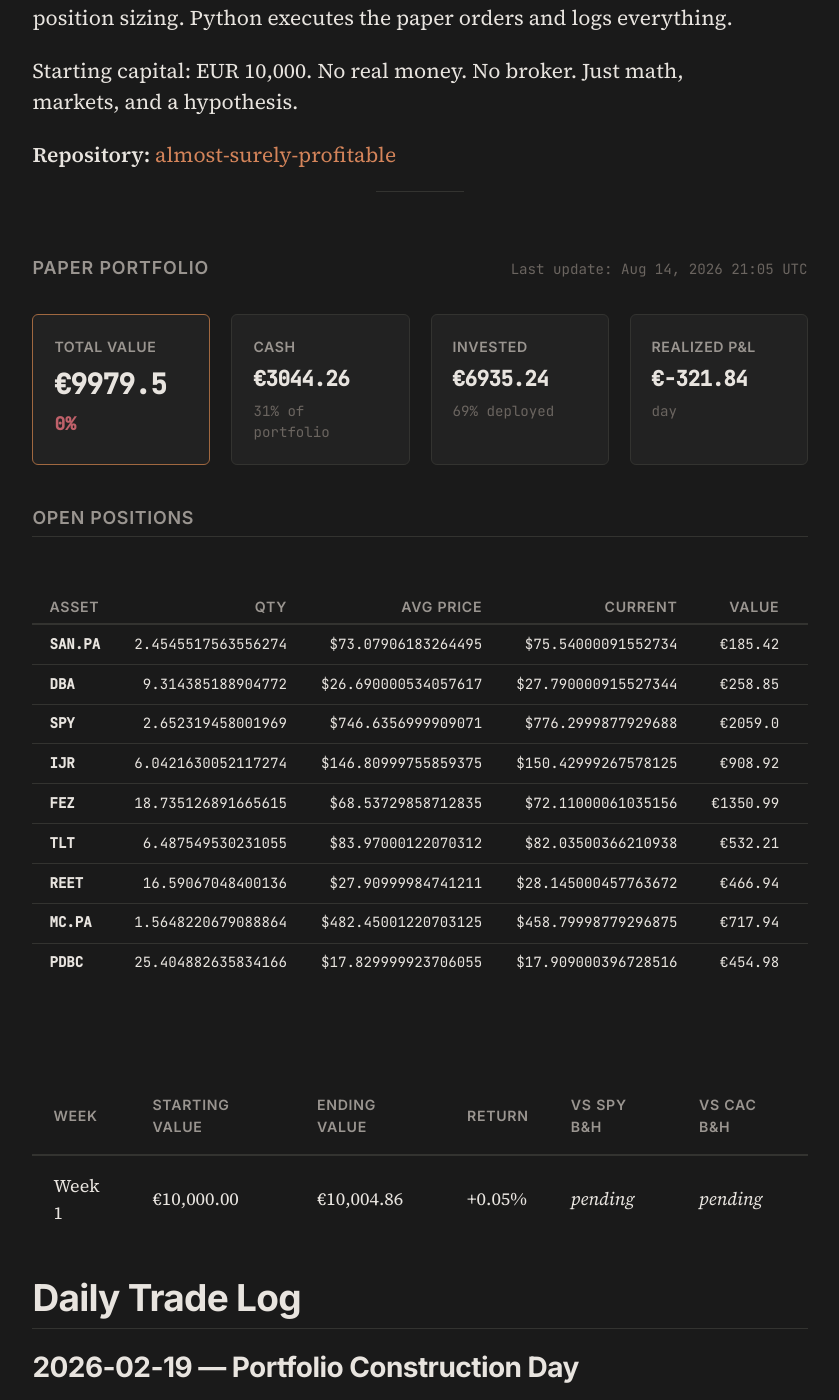
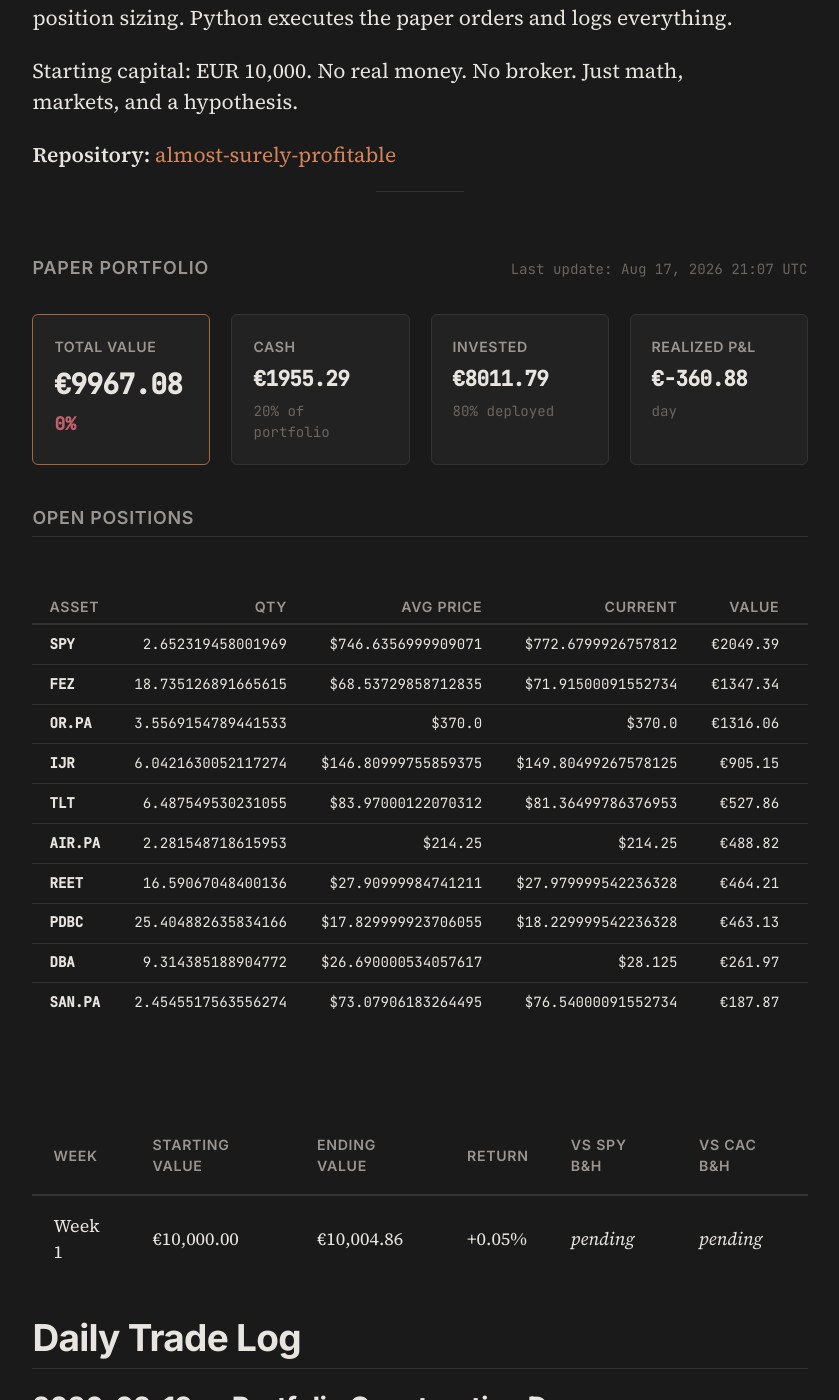
Before and after one commit to Alm0stSurely/alm0stsurely.github.io, a Jekyll site: the page built from trading.md, in a window 1280 px wide and 1400 px high, scrolled down 854 px. Shown: the whole window, without its empty margins (220-1059 px from the left). Built offline with Jekyll 4.4.1, drawn with Linux system fonts in a browser that asks for light colours.

Commit message:
Update portfolio and trading analysis for 2026-08-17

```diff
--- a/_data/portfolio.json
+++ b/_data/portfolio.json
@@ -1,90 +1,99 @@
 {
-  "cash": 3044.2616959583606,
-  "total_realized_pnl": -321.8375564754664,
+  "cash": 1955.287252,
+  "total_realized_pnl": -360.879886,
   "positions": [
     {
+      "ticker": "SPY",
+      "quantity": 2.652319458001969,
+      "avg_price": 746.6356999909071,
+      "current_price": 772.6799926757812,
+      "market_value": 2049.3941793827935,
+      "unrealized_pnl": 69.07778425798983,
+      "unrealized_pnl_pct": 0.03488219580873409
+    },
+    {
+      "ticker": "FEZ",
+      "quantity": 18.735126891665615,
+      "avg_price": 68.53729858712835,
+      "current_price": 71.91500091552734,
+      "market_value": 1347.3366675666537,
+      "unrealized_pnl": 63.28168172482947,
+      "unrealized_pnl_pct": 0.049282688375951525
+    },
+    {
+      "ticker": "OR.PA",
+      "quantity": 3.5569154789441533,
+      "avg_price": 370.0,
+      "current_price": 370.0,
+      "market_value": 1316.0587272093367,
+      "unrealized_pnl": 0.0,
+      "unrealized_pnl_pct": 0.0
+    },
+    {
+      "ticker": "IJR",
+      "quantity": 6.0421630052117274,
+      "avg_price": 146.80999755859375,
+      "current_price": 149.80499267578125,
+      "market_value": 905.1461847416192,
+      "unrealized_pnl": 18.096248697860005,
+      "unrealized_pnl_pct": 0.020400484755761596
+    },
+    {
+      "ticker": "TLT",
+      "quantity": 6.487549530231055,
+      "avg_price": 83.97000122070312,
+      "current_price": 81.36499786376953,
+      "market_value": 527.8594536683488,
+      "unrealized_pnl": -16.900088304524843,
+      "unrealized_pnl_pct": -0.031023023925969864
+    },
+    {
+      "ticker": "AIR.PA",
+      "quantity": 2.281548718615953,
+      "avg_price": 214.25,
+      "current_price": 214.25,
+      "market_value": 488.8218129634679,
+      "unrealized_pnl": 0.0,
+      "unrealized_pnl_pct": 0.0
+    },
+    {
+      "ticker": "REET",
+      "quantity": 16.59067048400136,
+      "avg_price": 27.90999984741211,
+      "current_price": 27.979999542236328,
+      "market_value": 464.2069525477518,
+      "unrealized_pnl": 1.1613418708092809,
+      "unrealized_pnl_pct": 0.0025080507060880556
+    },
+    {
+      "ticker": "PDBC",
+      "quantity": 25.404882635834166,
+      "avg_price": 17.829999923706055,
+      "current_price": 18.229999542236328,
+      "market_value": 463.1309988218245,
+      "unrealized_pnl": 10.16194336314004,
+      "unrealized_pnl_pct": 0.022434078532914077
+    },
+    {
+      "ticker": "DBA",
+      "quantity": 9.314385188904772,
+      "avg_price": 26.690000534057617,
+      "current_price": 28.125,
+      "market_value": 261.9670834379467,
+      "unrealized_pnl": 13.366137771659965,
+      "unrealized_pnl_pct": 0.053765434141196715
+    },
+    {
+      "ticker": "SAN.PA",
       "quantity": 2.4545517563556274,
       "avg_price": 73.07906183264495,
-      "current_price": 75.54000091552734,
-      "ticker": "SAN.PA",
-      "market_value": 185.41684192231335,
-      "unrealized_pnl": 6.040502348173178,
-      "unrealized_pnl_pct": 0.03367502292952358
-    },
-    {
-      "quantity": 9.314385188904772,
-      "avg_price": 26.690000534057617,
-      "current_price": 27.790000915527344,
-      "ticker": "DBA",
-      "market_value": 258.84677292723796,
-      "unrealized_pnl": 10.24582726095122,
-      "unrealized_pnl_pct": 0.041213951272353014
-    },
-    {
-      "quantity": 2.652319458001969,
-      "avg_price": 746.6356999909071,
-      "current_price": 776.2999877929688,
-      "ticker": "SPY",
-      "market_value": 2058.995562869982,
-      "unrealized_pnl": 78.67916774517848,
-      "unrealized_pnl_pct": 0.03973060463412461
-    },
-    {
-      "quantity": 6.0421630052117274,
-      "avg_price": 146.80999755859375,
-      "current_price": 150.42999267578125,
-      "ticker": "IJR",
-      "market_value": 908.9225366198766,
-      "unrealized_pnl": 21.872600576117403,
-      "unrealized_pnl_pct": 0.02465768801435143
-    },
-    {
-      "quantity": 18.735126891665615,
-      "avg_price": 68.53729858712835,
-      "current_price": 72.11000061035156,
-      "ticker": "FEZ",
-      "market_value": 1350.9900115930216,
-      "unrealized_pnl": 66.9350257511974,
-      "unrealized_pnl_pct": 0.05212785004476652
-    },
-    {
-      "quantity": 6.487549530231055,
-      "avg_price": 83.97000122070312,
-      "current_price": 82.03500366210938,
-      "ticker": "TLT",
-      "market_value": 532.2061494706205,
-      "unrealized_pnl": -12.553392502253121,
-      "unrealized_pnl_pct": -0.0230439148560673
-    },
-    {
-      "quantity": 16.59067048400136,
-      "avg_price": 27.90999984741211,
-      "current_price": 28.145000457763672,
-      "ticker": "REET",
-      "market_value": 466.9444283668245,
-      "unrealized_pnl": 3.8988176898819726,
-      "unrealized_pnl_pct": 0.008419943089800926
-    },
-    {
-      "quantity": 1.5648220679088864,
-      "avg_price": 482.45001220703125,
-      "current_price": 458.79998779296875,
-      "ticker": "MC.PA",
-      "market_value": 717.9403456547652,
-      "unrealized_pnl": -37.008080109708935,
-      "unrealized_pnl_pct": -0.04902067326285752
-    },
-    {
-      "quantity": 25.404882635834166,
-      "avg_price": 17.829999923706055,
-      "current_price": 17.909000396728516,
-      "ticker": "PDBC",
-      "market_value": 454.9760532039955,
-      "unrealized_pnl": 2.0069977453110033,
-      "unrealized_pnl_pct": 0.00443076126531134
+      "current_price": 76.54000091552734,
+      "market_value": 187.87139367866897,
+      "unrealized_pnl": 8.495054104528805,
+      "unrealized_pnl_pct": 0.0473588329692591
     }
   ],
-  "last_updated": "2026-08-14T21:05:56.641235",
-  "total_value": 9979.500398586999,
-  "positions_value": 6935.238702628638
+  "last_updated": "2026-08-17T21:07:32.518459",
+  "total_value": 9967.080705872282,
+  "positions_value": 8011.7934540184115
 }
```
Also changed, not shown: _trading_analysis.md (+54 -58 lines).
